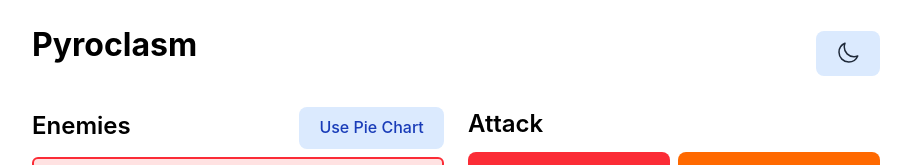
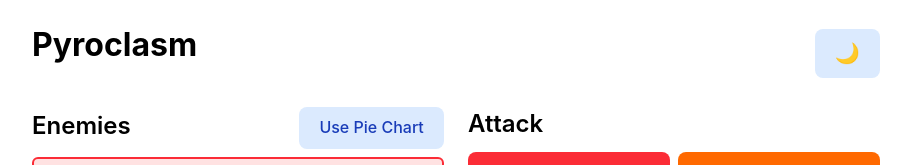
Before and after one commit to kyletolle/pyroclasm, a React (Vite) app: page / in a window 1280 px wide. Shown: the top 165 px of the page, without its empty margins (184-1095 px from the left). Built offline with nearby package versions, Linux system fonts and the light colour scheme.

Commit message:
Use sun and moon emoji for theme; add tooltip

```diff
--- a/src/components/ThemeToggle.tsx
+++ b/src/components/ThemeToggle.tsx
@@ -17,52 +17,9 @@ export function ThemeToggle({ className = '' }: Props) {
           : 'bg-blue-100 text-gray-800 hover:bg-blue-200'
       }`}
       aria-label={isDark ? 'Switch to light mode' : 'Switch to dark mode'}
+      title={isDark ? 'Switch to light mode' : 'Switch to dark mode'}
     >
-      {isDark ? (
-        <svg
-          xmlns="http://www.w3.org/2000/svg"
-          viewBox="0 0 24 24"
-          fill="none"
-          stroke="currentColor"
-          strokeWidth={1.5}
-          className="w-6 h-6"
-        >
-          {/* Completely different sun design with irregular rays */}
-          <circle cx="12" cy="12" r="3.5" />
-          {/* Diagonal rays */}
-          <line x1="7" y1="7" x2="5" y2="5" strokeLinecap="round" />
-          <line x1="17" y1="7" x2="19" y2="5" strokeLinecap="round" />
-          <line x1="7" y1="17" x2="5" y2="19" strokeLinecap="round" />
-          <line x1="17" y1="17" x2="19" y2="19" strokeLinecap="round" />
-
-          {/* Horizontal and vertical rays with different lengths */}
-          <line x1="12" y1="2" x2="12" y2="4.5" strokeLinecap="round" />
-          <line x1="12" y1="19.5" x2="12" y2="22" strokeLinecap="round" />
-          <line x1="4.5" y1="12" x2="2" y2="12" strokeLinecap="round" />
-          <line x1="19.5" y1="12" x2="22" y2="12" strokeLinecap="round" />
-
-          {/* Additional shorter rays for unique appearance */}
-          <line x1="9" y1="3.5" x2="8" y2="2.5" strokeLinecap="round" />
-          <line x1="15" y1="3.5" x2="16" y2="2.5" strokeLinecap="round" />
-          <line x1="3.5" y1="9" x2="2.5" y2="8" strokeLinecap="round" />
-          <line x1="20.5" y1="9" x2="21.5" y2="8" strokeLinecap="round" />
-        </svg>
-      ) : (
-        <svg
-          xmlns="http://www.w3.org/2000/svg"
-          fill="none"
-          viewBox="0 0 24 24"
-          strokeWidth={1.5}
-          stroke="currentColor"
-          className="w-6 h-6"
-        >
-          <path
-            strokeLinecap="round"
-            strokeLinejoin="round"
-            d="M21.752 15.002A9.72 9.72 0 0 1 18 15.75c-5.385 0-9.75-4.365-9.75-9.75 0-1.33.266-2.597.748-3.752A9.753 9.753 0 0 0 3 11.25C3 16.635 7.365 21 12.75 21a9.753 9.753 0 0 0 9.002-5.998Z"
-          />
-        </svg>
-      )}
+      <span className="text-xl">{isDark ? '🌞' : '🌙'}</span>
     </button>
   );
 }
```
